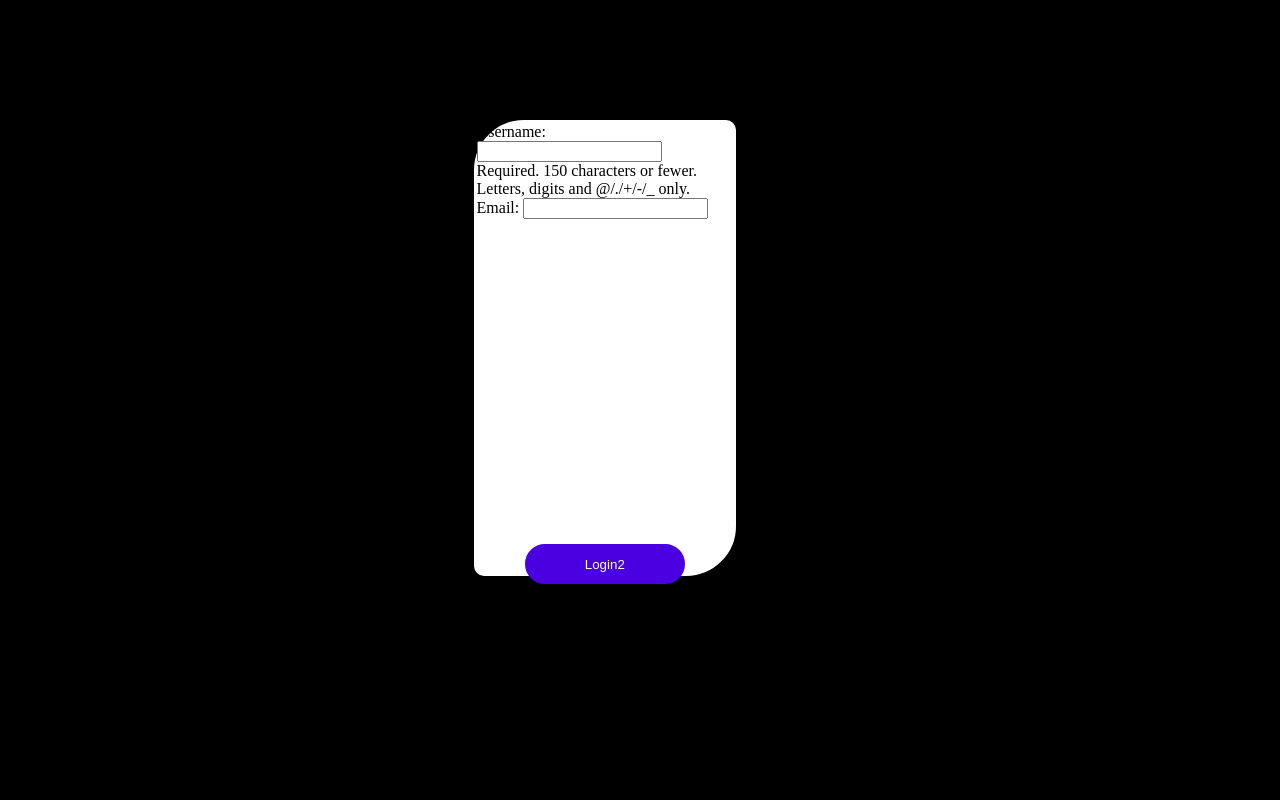
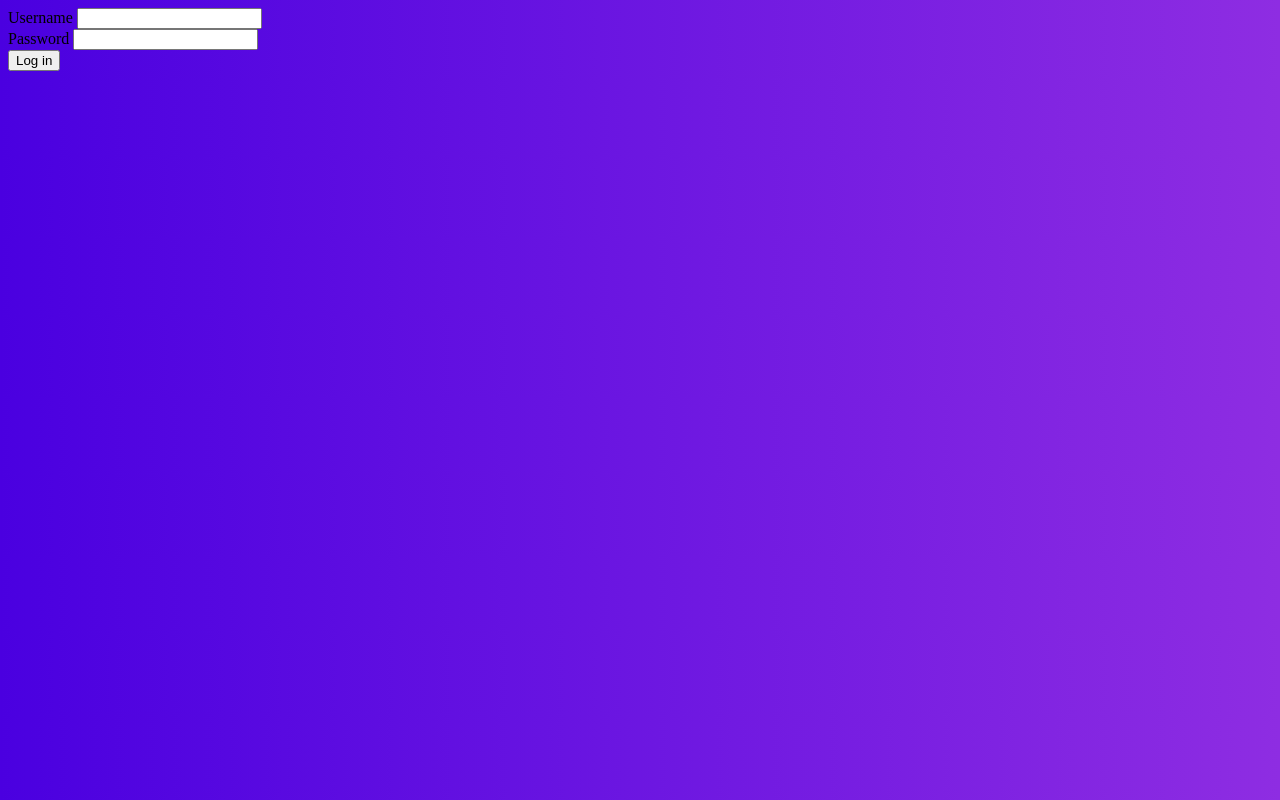
Before and after one commit to yassineboujrada/TIC_TAC_TOE, a Django app: page / in a window 1280 px wide. Run offline with Django 4.2, Linux system fonts and the light colour scheme.

Commit message:
login form v1

```diff
--- a/game_blog/forms.py
+++ b/game_blog/forms.py
@@ -36,8 +36,6 @@ class UserRegistreform(forms.ModelForm):
 
 
 class gamer_login(forms.ModelForm):
-
-
     class Meta:
         model = User
-        fields = '__all__'
+        fields = ['username','email']
--- a/game_blog/static/blog/xo.css
+++ b/game_blog/static/blog/xo.css
@@ -1,5 +1,5 @@
 body{
-    background: black;
+    /* background: black; */
     justify-content: center;
 }
 
@@ -34,7 +34,6 @@ body{
 
 #tour{
     color: plum;
-    border: solid black;
     display: flex;
     align-items: center;
     justify-content: center;
--- a/game_blog/templates/blog/login.html
+++ b/game_blog/templates/blog/login.html
@@ -1,20 +1,27 @@
 {% extends "blog/general.html" %}
 {% block content %}
 
-<!-- <img class="p" src="/static/blog/gamer2.jpg">
-<div class="nn">Creat you're fun</div>
-<div class="form3"></div> -->
+<form method="POST">
+    {% csrf_token %}
 
-<form class="form2" method="POST">
-    {% csrf_token %}
-    <!-- <input class="nom" name="user" type"text" placeholder="your name" required><br>
-    <input class="email" name="email" type="email" placeholder="your adress email" required><br>
-    <input class="psd" name="password" type="password" placeholder="Password" required>
-    <button class="btn3" type="submit">Login</button> -->
-    {{ form }}
+     <!-- Email input -->
+     <div class="form-outline mb-4">
+         <label class="form-label" for="username">Username</label>
+       <input type="text" id="username" name="username" class="form-control" />
+     </div>
 
-    <!-- <button class="btn3" type="submit">Login</button>  -->
-    <button class="btn3" type="submit">Login2</button>
-</form>
+     <!-- Password input -->
+     <div class="form-outline mb-4">
+        <label class="form-label" for="password">Password</label>
+       <input type="password" id="password" name="password" class="form-control" />
+     </div>
+
+     <!-- Submit button -->
+     <button type="submit" class="btn btn-primary btn-block mb-4">
+       Log in
+     </button>
+
+
+   </form>
 
 {% endblock content %}
--- a/game_blog/views.py
+++ b/game_blog/views.py
@@ -1,35 +1,34 @@
 from django.http import HttpResponseRedirect
 from django.shortcuts import render,redirect
 from .forms import UserLoginForm,UserRegistreform,gamer_login
+from django.contrib.auth import authenticate, login
+from django.contrib import messages
 
 def home(request):
 
-    # if request.method=="POST":
-    #     # form = UserLoginForm(request.POST)
-    #     form=UserRegistreform(request.POST)
-    #     # print("ok now here2")
-    #     if form.is_valid():
+    # if request.user.is_authenticated():
+    #     return HttpResponseRedirect("/game/")
+    # else:
+    if request.method == 'POST':
+        username = request.POST.get('username')
+        password = request.POST.get('password')
+        user = authenticate(request, username=username, password=password)
+        print(user)
 
-    #         # print(form.cleaned_data['username'])
+        if user is not None:
+            login(request,user)
+            # c = Authentification_for_PowerBI().CLIENT_POWER_BI.
+            # print('-------------------')
+            # print(c)
+            return redirect('game_blog-game')
+        else:
+            messages.info(request,"Username or Password Incorrect !")
 
-    #         return HttpResponseRedirect('/game/')
+    return render(request,'blog/login.html', {
 
-    # else:
-    #     print("ooooooo")
-    #     # form = UserLoginForm()
-    #     form=UserRegistreform()
+    })
 
-    # print("+++++++++++++++++++++++++++++++")
-
-    form = UserRegistreform()
-    if request.method=="POST":
-        print(request.POST)
-        form = UserRegistreform(request.POST)
-        if form.is_valid():
-            form.save()
-            return HttpResponseRedirect('/game/')
-
-    return render(request,'blog/login.html',{'form':form})
+    # return render(request,'blog/login.html',{'form':form})
 
 
 def game(request):
```
Also changed, not shown: db.sqlite3.
